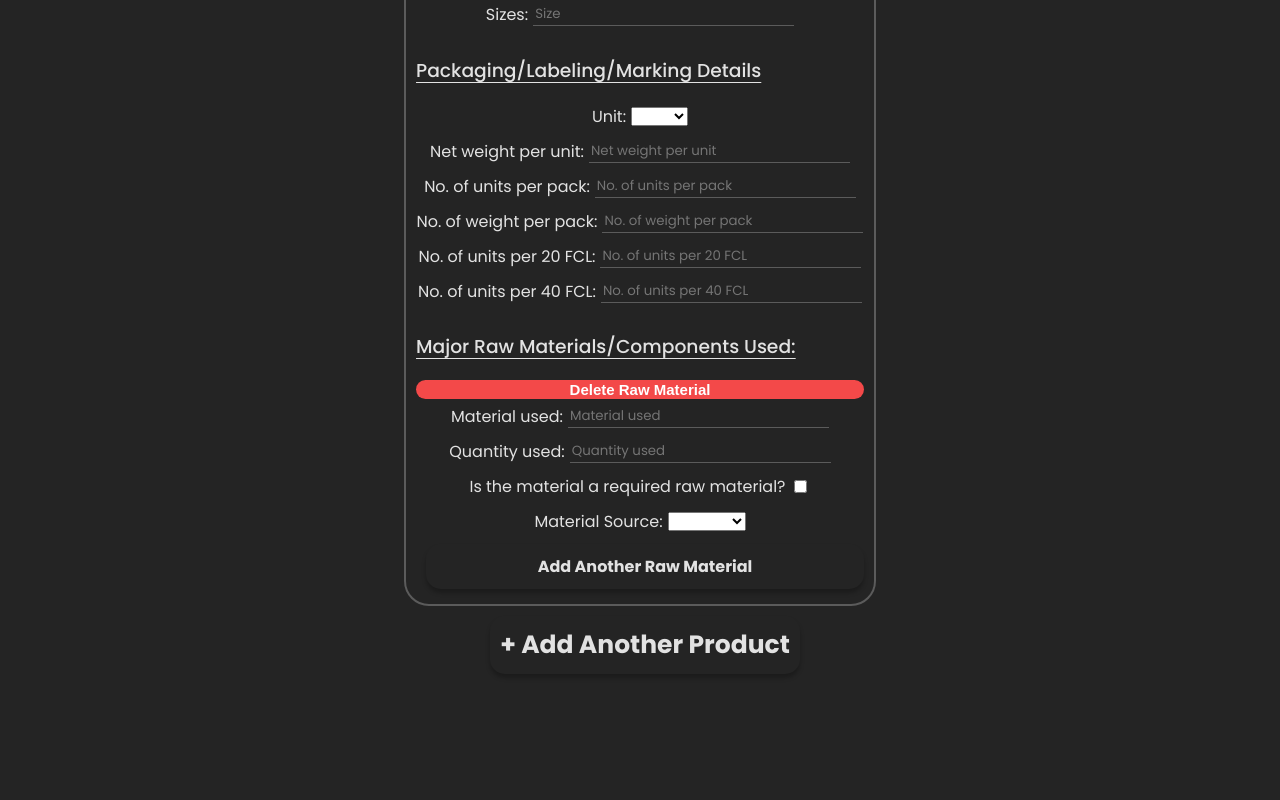
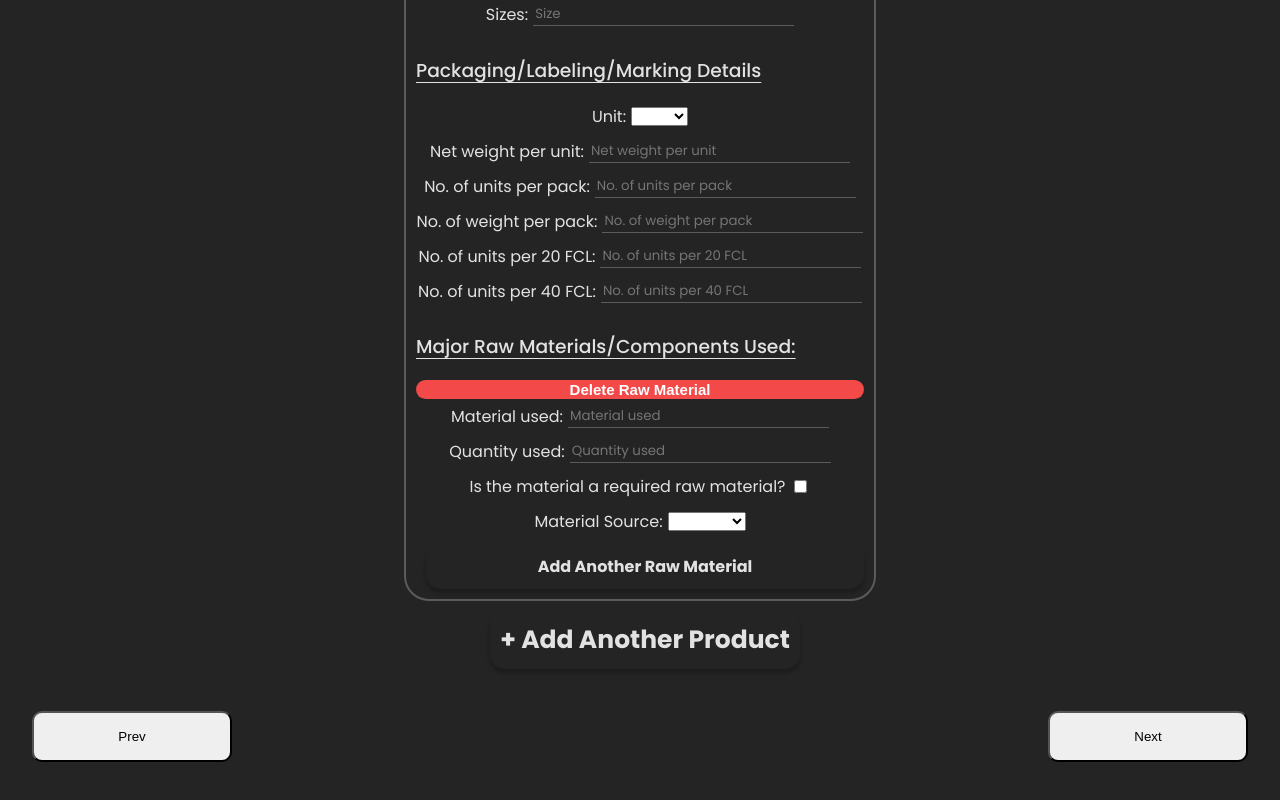
Before and after one commit to ArJSarmiento/CMSC127-Lab1, a React (Vite) app: page /form-3 in a window 1280 px wide. Shown: the part 611-1411 px from the top of the page. Before the commit the page ends 1322 px from the top, so only its background shows below. Built offline with nearby package versions, Linux system fonts and the light colour scheme.

Commit message:
final touches

```diff
--- a/src/form.module.scss
+++ b/src/form.module.scss
@@ -32,7 +32,7 @@
         text-underline-offset: 5px;
     }
 
-    button{
+    button#delete{
         background: #f34949;
         color: #ffffff;
         font-size: 15px;
--- a/src/form3.jsx
+++ b/src/form3.jsx
@@ -1,9 +1,11 @@
 import { useState } from "react";
 import styles from "./form.module.scss";
 import Form3Products from "./form3Products";
+import { useNavigate } from "react-router-dom";
 
 export default function Form3() {
 
+    const navigate = useNavigate();
     const [components, setComponents] = useState([<Form3Products />]);
 
     const addComponent = () => {
@@ -57,7 +59,9 @@ export default function Form3() {
 
                 {components.map((component, index) => (
                     <div key={index}>
-                        <button onClick={(e) => {
+                        <button
+                        id={styles.delete}
+                        onClick={(e) => {
                             e.preventDefault();
                             removeComponent(index)
                         }}>
@@ -82,6 +86,16 @@ export default function Form3() {
                 </button>
             </span>
 
+            <footer>
+                <button onClick={() => navigate("/form-2")} >
+                    Prev
+                </button>
+
+                <button onClick={() => navigate("/form-4")} className={styles.nextBtn}>
+                    Next
+                </button>
+            </footer>
+
         </section>
     );
 }
--- a/src/form3Products.jsx
+++ b/src/form3Products.jsx
@@ -119,7 +119,9 @@ const Form3Products = () => {
 
       {components.map((component, index) => (
         <div key={index}>
-          <button onClick={(e) => {
+          <button
+          id={styles.delete}
+          onClick={(e) => {
             e.preventDefault();
             removeComponent(index)
           }}>
```
Lines whose indentation alone changed are shown as unchanged.
